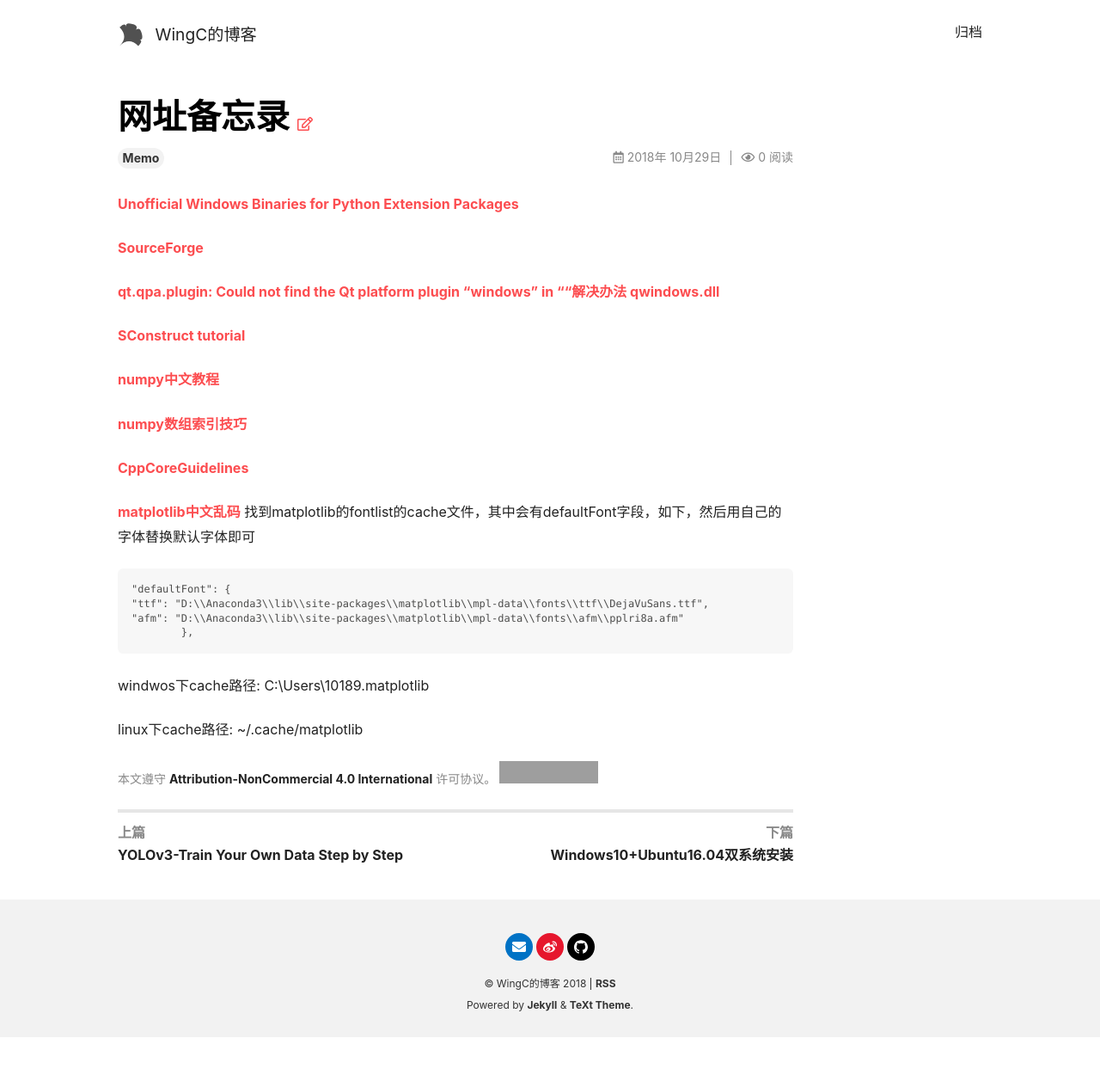
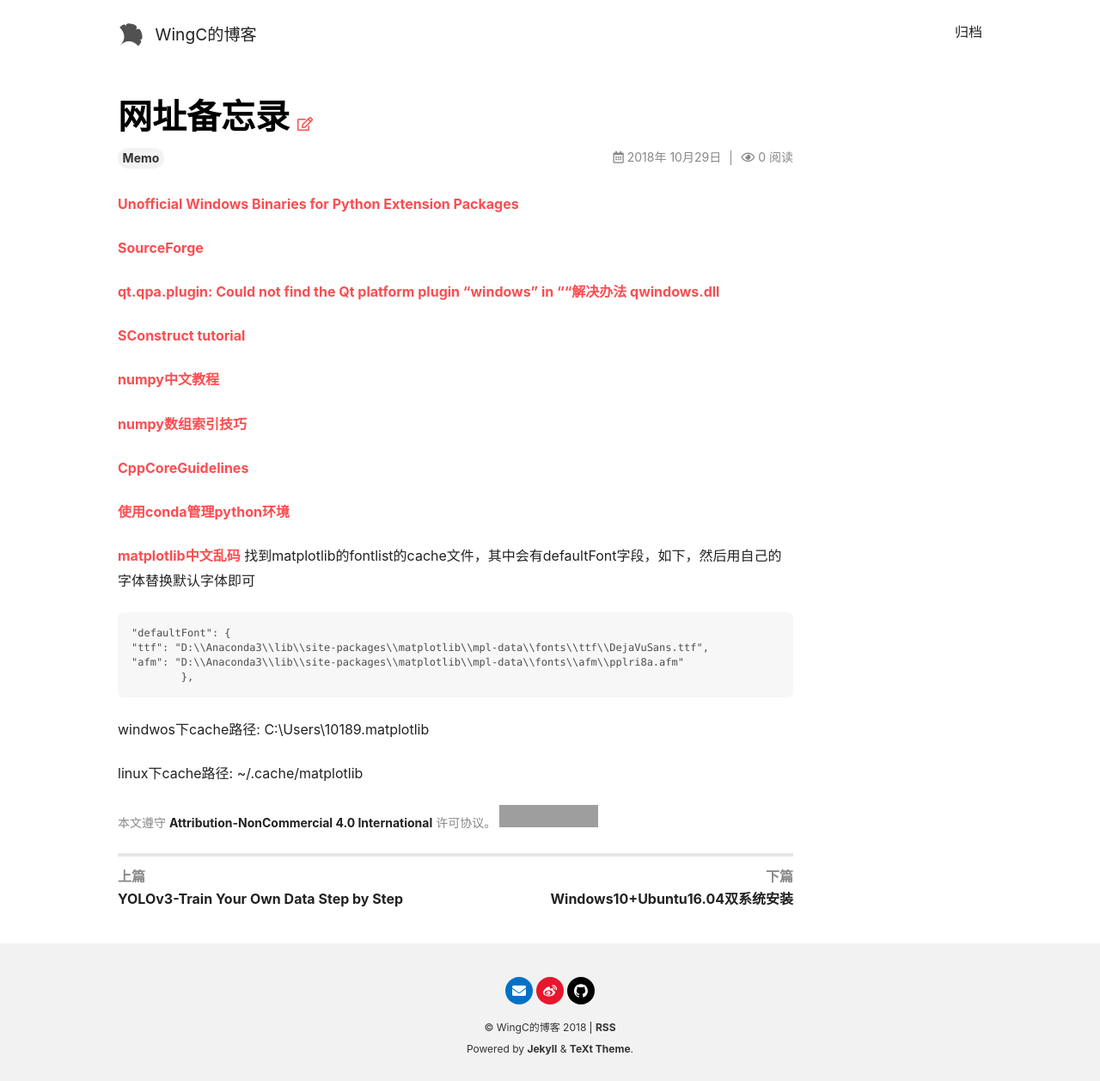
Before and after one commit to WingsGo/WingsGo.github.io, a Jekyll site: the page built from _posts/2018-10-29-memo.md, in a window 1280 px wide. Shown: the whole page at 86% size. Built offline with Jekyll 4.4.1, drawn with Linux system fonts in a browser that asks for light colours; nearby versions of some CDN libraries; comment, search, counter and statistics services are not loaded; before the commit the page ends 1206 px from its top, so only the background shows below that; grey boxes are pictures that could not be loaded.

Commit message:
add conda url

```diff
--- a/_posts/2018-10-29-memo.md
+++ b/_posts/2018-10-29-memo.md
@@ -20,6 +20,8 @@ tags:
 
 [CppCoreGuidelines](http://isocpp.github.io/CppCoreGuidelines/CppCoreGuidelines)
 
+[使用conda管理python环境](http://www.mamicode.com/info-detail-1953318.html)
+
 [matplotlib中文乱码](https://www.zhihu.com/question/25404709/answer/309784195)
 找到matplotlib的fontlist的cache文件，其中会有defaultFont字段，如下，然后用自己的字体替换默认字体即可
 
```
